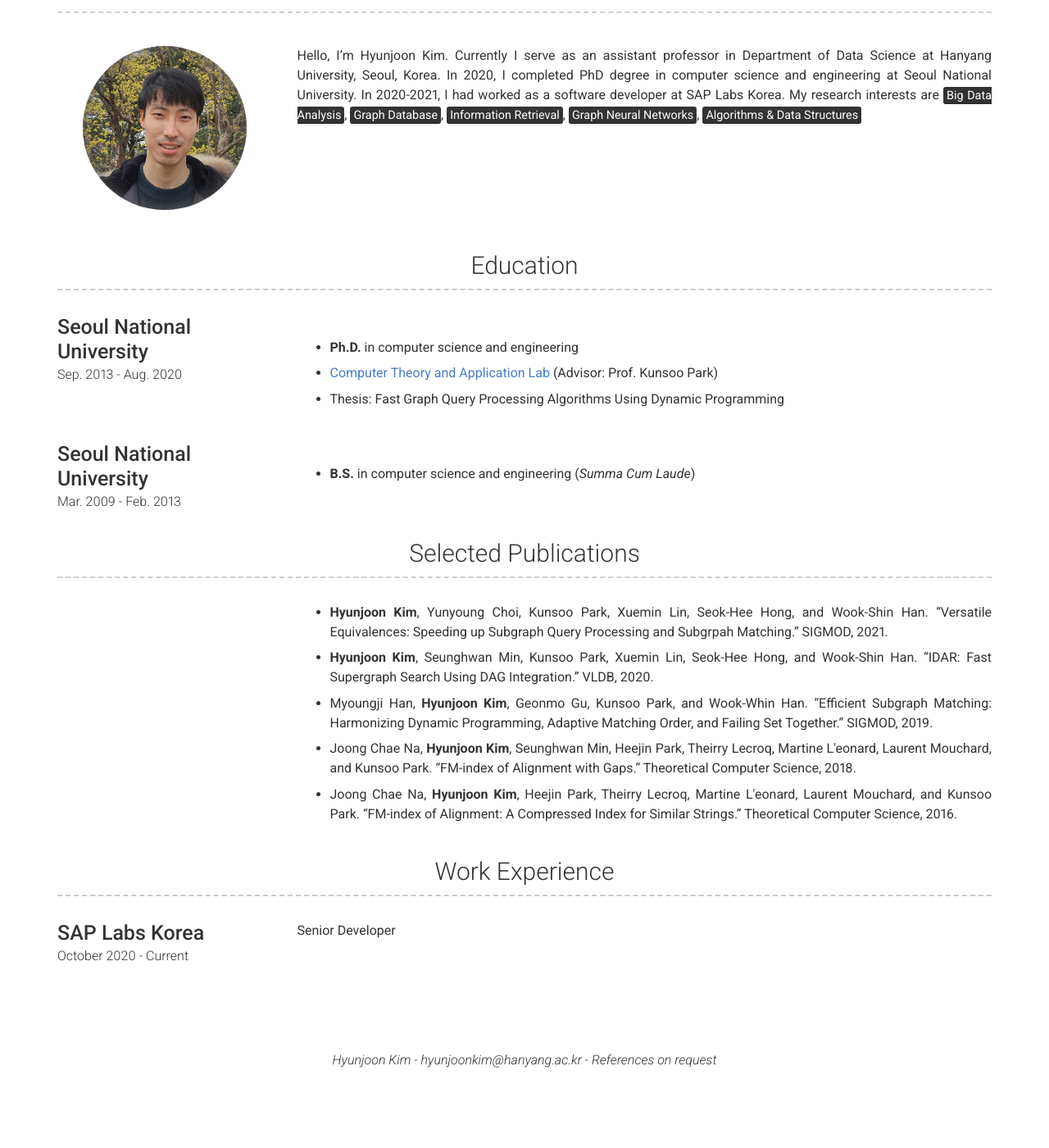
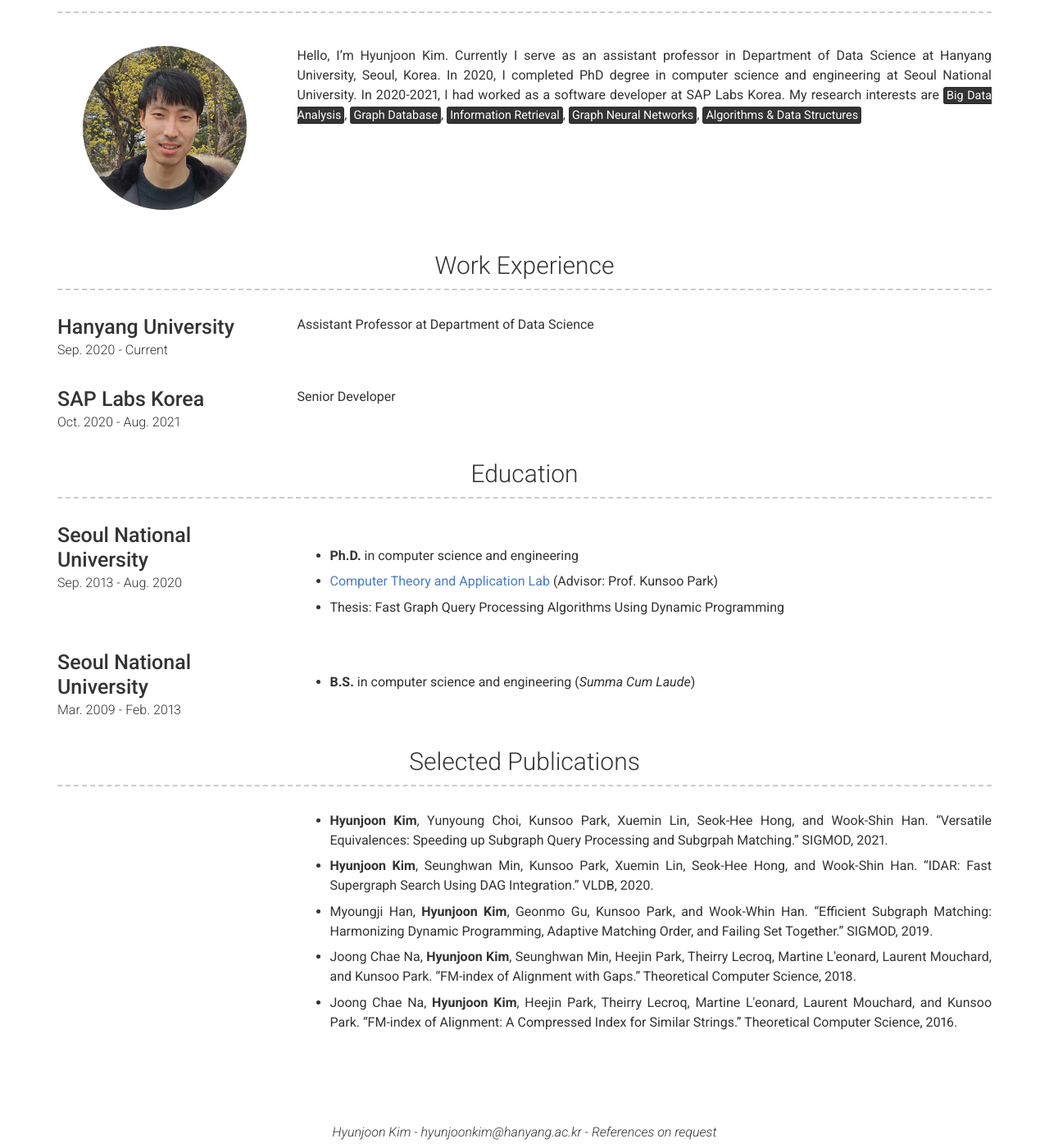
Before and after one commit to hongkyun-bae/hongkyun-bae.github.io, a Jekyll site: the page built from index.md, in a window 1280 px wide and 1400 px high, scrolled down 210 px. Shown: the whole window at 82% size. Built offline with Jekyll 4.4.1, drawn with Linux system fonts in a browser that asks for light colours; nearby versions of some CDN libraries; some web fonts are replaced; before the commit the page ends 1522 px from its top, so only the background shows below that.

Commit message:
Update status

```diff
--- a/_data/experience.yml
+++ b/_data/experience.yml
@@ -1,7 +1,15 @@
+- layout: left
+  company: Hanyang University
+  link:
+  job_title:
+  dates: Sep. 2020 - Current
+  description: | # this will include new lines to allow paragraphs
+    Assistant Professor at Department of Data Science
+
 - layout: left
   company: SAP Labs Korea
   link:
   job_title:
-  dates: October 2020 - Current
+  dates: Oct. 2020 - Aug. 2021
   description: | # this will include new lines to allow paragraphs
     Senior Developer
--- a/_layouts/default.html
+++ b/_layouts/default.html
@@ -16,16 +16,16 @@
 
       {%- include about.html -%}
 
+      {%- if site.data.experience.size > 0 -%}
+        {%- include experience.html -%}
+      {%- endif -%}
+
       {%- if site.data.education.size > 0 -%}
         {%- include education.html -%}
       {%- endif -%}
 
       {%- if site.data.publications.size > 0 -%}
         {%- include publications.html -%}
-      {%- endif -%}
-
-      {%- if site.data.experience.size > 0 -%}
-        {%- include experience.html -%}
       {%- endif -%}
 
       {%- if site.more_content -%}
```
